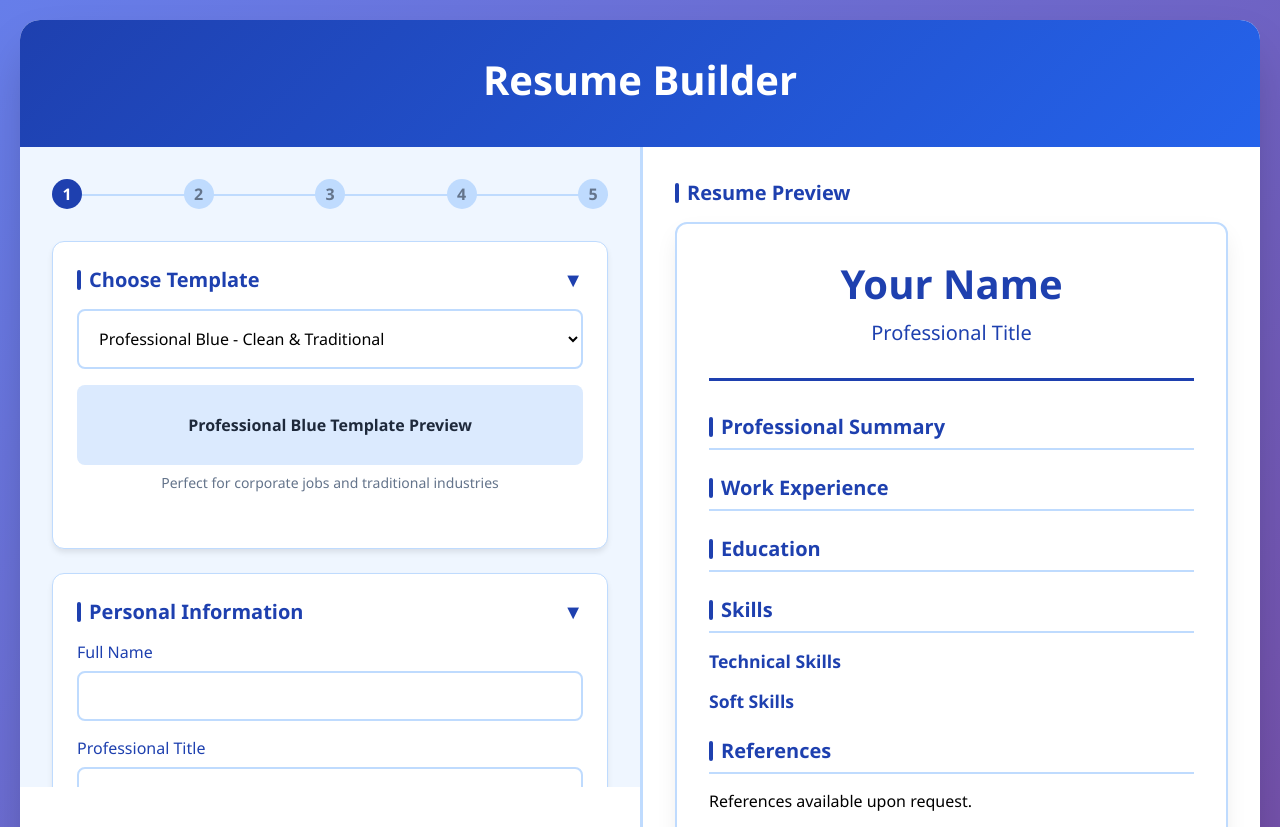
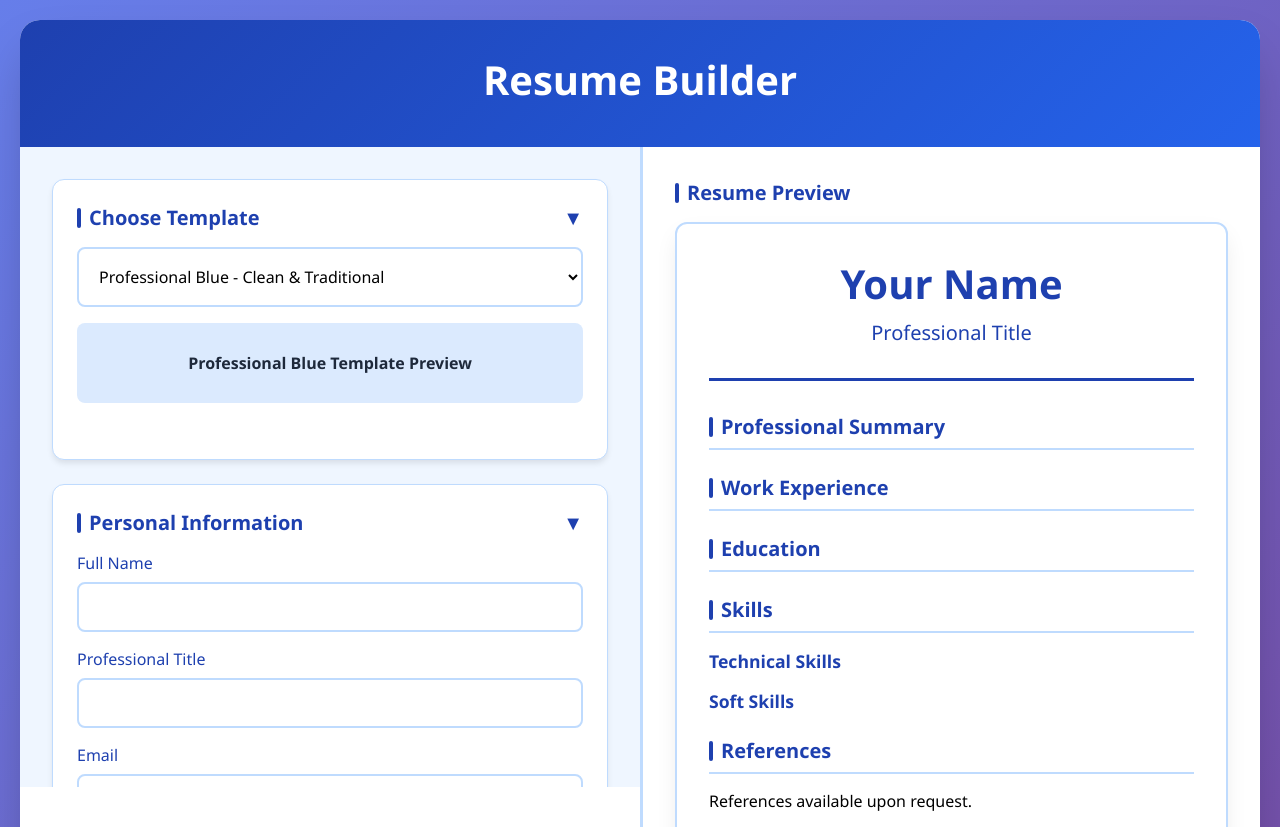
Before and after one commit to sibane290/NewResume, a plain HTML site: page index.html in a window 1280 px wide. Shown: the top 827 px of the page. Drawn offline with nearby package versions, Linux system fonts and the light colour scheme.

Commit message:
Update index.html

```diff
--- a/index.html
+++ b/index.html
@@ -776,16 +776,6 @@
         <div class="app-container">
             <!-- Input Section -->
             <div class="input-section">
-                <!-- Progress Indicator -->
-                <div class="progress-indicator">
-                    <div class="progress-line"></div>
-                    <div class="progress-fill" id="progressFill"></div>
-                    <div class="progress-step active" id="step1" data-tooltip="Personal Info">1</div>
-                    <div class="progress-step" id="step2" data-tooltip="Experience">2</div>
-                    <div class="progress-step" id="step3" data-tooltip="Education">3</div>
-                    <div class="progress-step" id="step4" data-tooltip="Skills">4</div>
-                    <div class="progress-step" id="step5" data-tooltip="Review">5</div>
-                </div>
 
                 <!-- Template Selection -->
                 <div class="section section-collapsible">
@@ -801,7 +791,6 @@
                                 Professional Blue Template Preview
                             </div>
                             <div class="template-info" id="templateInfo">
-                                Perfect for corporate jobs and traditional industries
                             </div>
                         </div>
                     </div>
@@ -949,6 +938,7 @@
                                 <option value="design">Design</option>
                                 <option value="engineering">Engineering</option>
                                 <option value="education">Education</option>
+                                <option value="other">other </option>
                             </select>
                         </div>
                         <div class="form-group">
@@ -1135,17 +1125,14 @@
         const templateInfo = {
             "1": {
                 name: "Professional Blue",
-                description: "Perfect for corporate jobs and traditional industries",
                 previewText: "Professional Blue Template Preview"
             },
             "2": {
                 name: "Modern Blue",
-                description: "Ideal for tech companies and contemporary workplaces",
                 previewText: "Modern Blue Template Preview"
             },
             "3": {
                 name: "Creative Blue",
-                description: "Great for design roles and creative industries",
                 previewText: "Creative Blue Template Preview"
             }
         };
```
